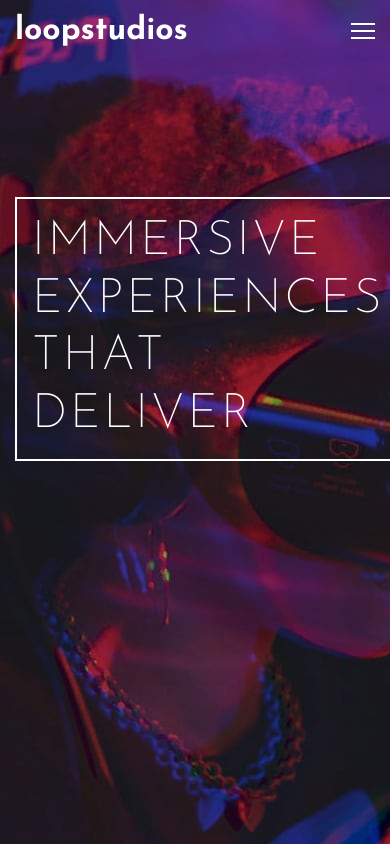
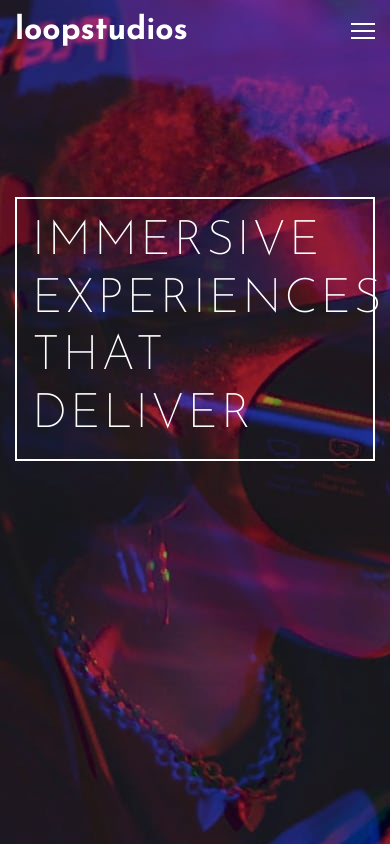
Before and after one commit to Mayomipo/loopstudio, a plain HTML site: page index.html in a window 390 px wide. Shown: the top 846 px of the page. Drawn offline with Linux system fonts and the light colour scheme.

Commit message:
add the new changes

```diff
--- a/style.css
+++ b/style.css
@@ -240,7 +240,7 @@ footer li {
         display: none;
     }
     header .text {
-        width: 390px;
+        width: 100%;
         font-size: 2rem;
         padding: 15px;
     }
```
